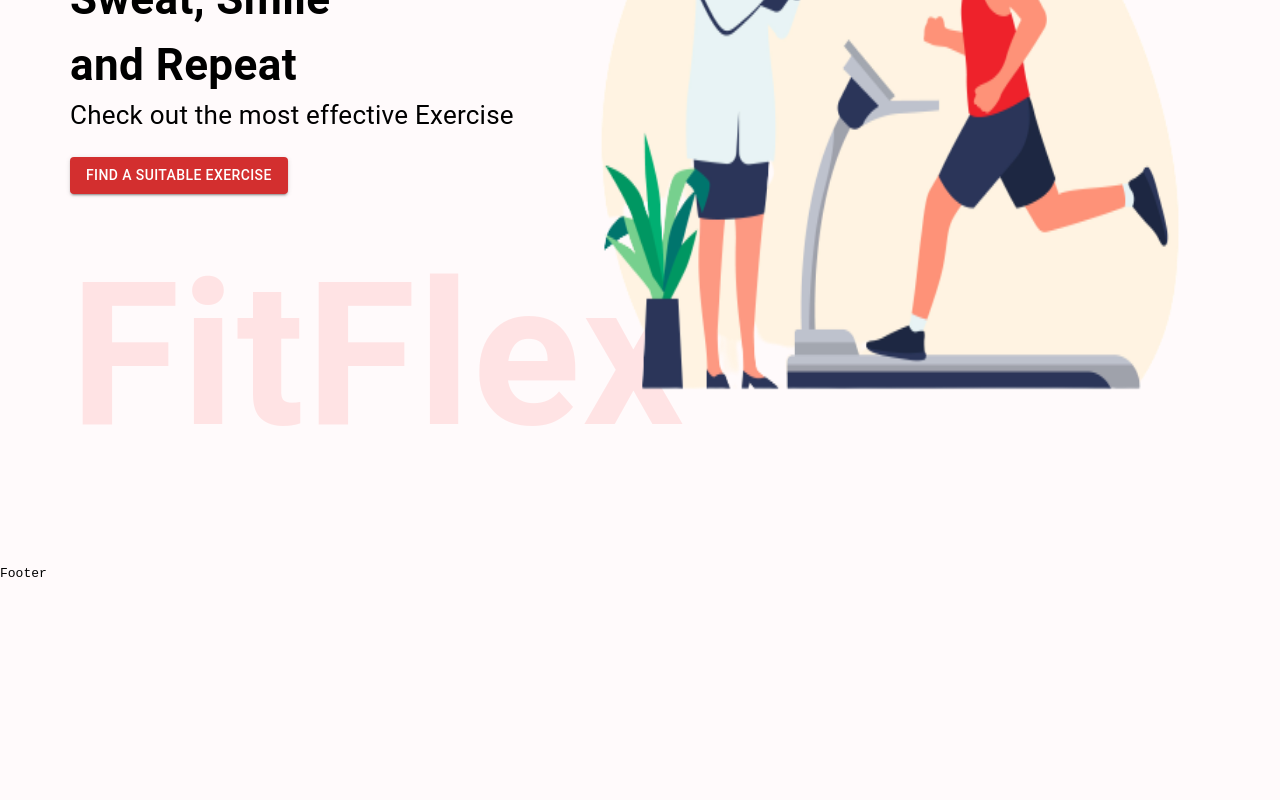
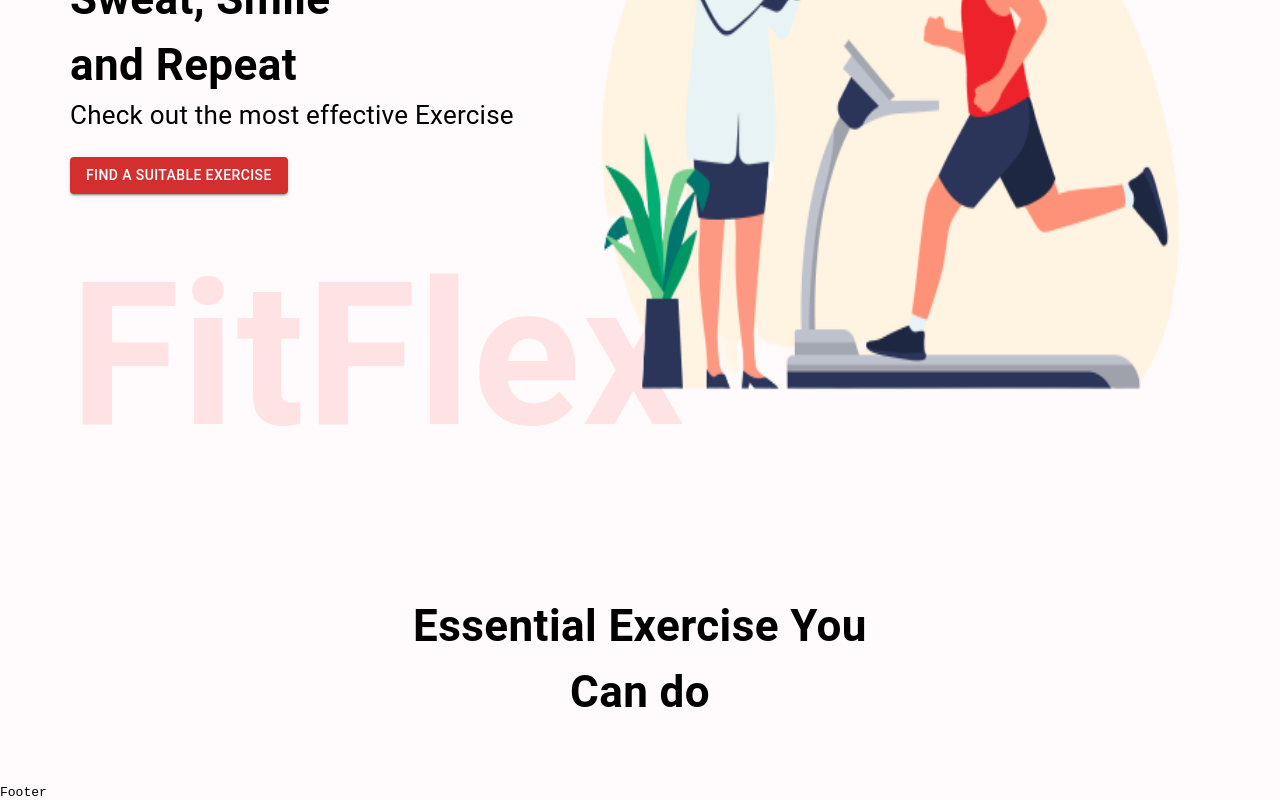
Before and after one commit to jrshittu/gym-app, a React (Create React App) app: page / in a window 1280 px wide. Shown: the part 369-1169 px from the top of the page. Before the commit the page ends 950 px from the top, so only its background shows below. Built offline with nearby package versions, Linux system fonts and the light colour scheme.

Commit message:
Title done

```diff
--- a/src/components/SearchExercises.js
+++ b/src/components/SearchExercises.js
@@ -1,10 +1,14 @@
-import React from 'react';
+import React, { useState, useEffect } from 'react';
+import { Stack, TextField, Button, Box, Typography } from '@mui/material';
 
 function SearchExercises() {
   return (
-    <div>
-
-    </div>
+    <Stack alignItems='center' justifyContent='center' mt='17px' p='10px'>
+      <Typography fontWeight={700} sx={{ fontSize: {lg: '44px', xs: '30px'}}} textAlign='center' mb='50px'>
+        Essential Exercise You <br />
+        Can do
+      </Typography>
+    </Stack>
   )
 }
 
--- a/src/pages/Home.js
+++ b/src/pages/Home.js
@@ -9,6 +9,7 @@ const Home = () => {
   return (
     <Box>
       <HeroBanner />
+      <SearchExercises />
 
 
     </Box>
```
